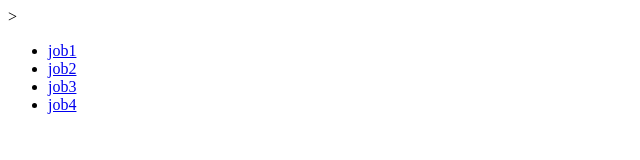
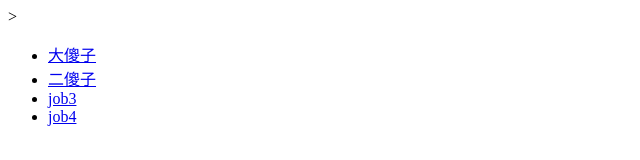
Before and after one commit to Zhengjinhui/Zhengjinhui.github.io, a plain HTML site: page index.html in a window 1280 px wide. Shown: the whole page, without its empty margins (0-640 px from the left). Drawn offline with Linux system fonts and the light colour scheme.

Commit message:
Update index.html

```diff
--- a/index.html
+++ b/index.html
@@ -6,8 +6,8 @@
 </head>
 <body>>
 	<ul>
-		<li><a href="job1/zuoye.html">job1</a></li>
-		<li><a href="job2/作业1.html">job2</a></li>
+		<li><a href="job1/zuoye.html">大傻子</a></li>
+		<li><a href="job2/作业1.html">二傻子</a></li>
 		<li><a href="job3/html/作业三.html">job3</a></li>
 		<li><a href="job4/index.html">job4</a></li>
 	</ul>
```
